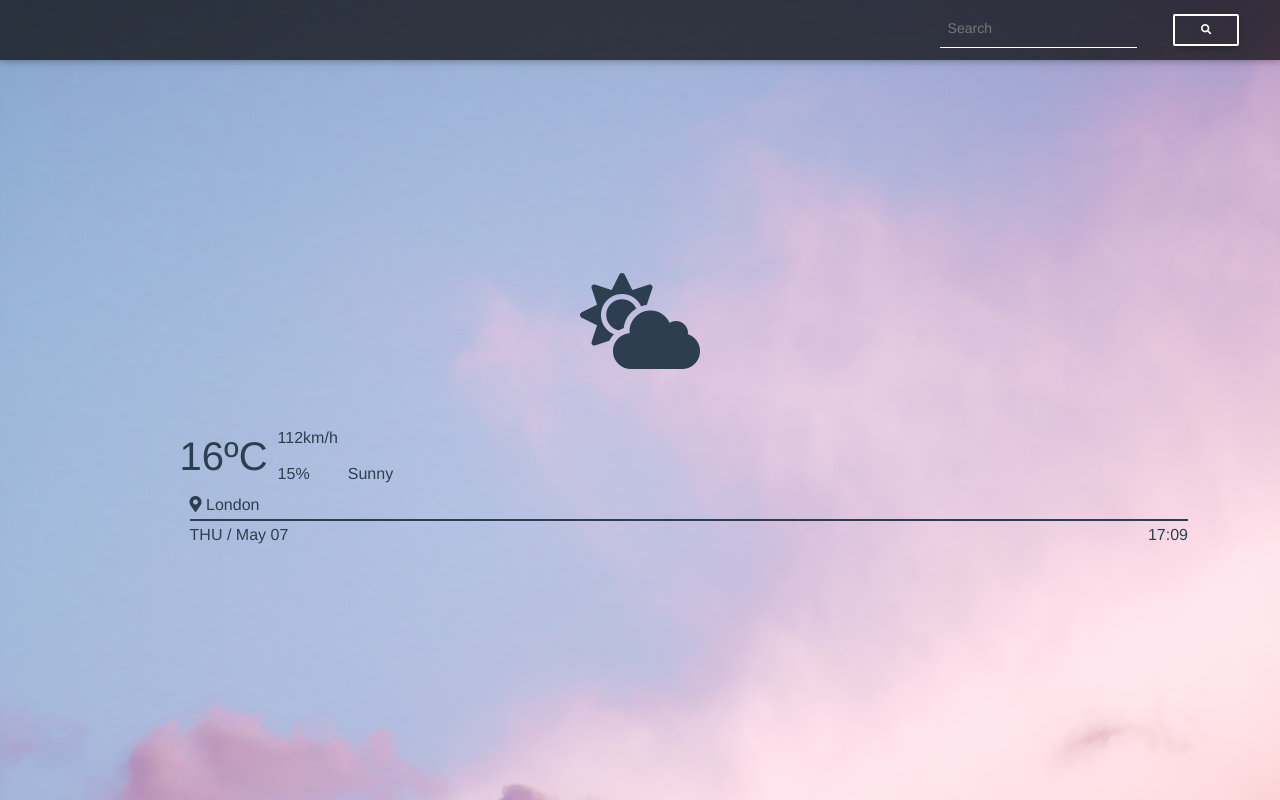
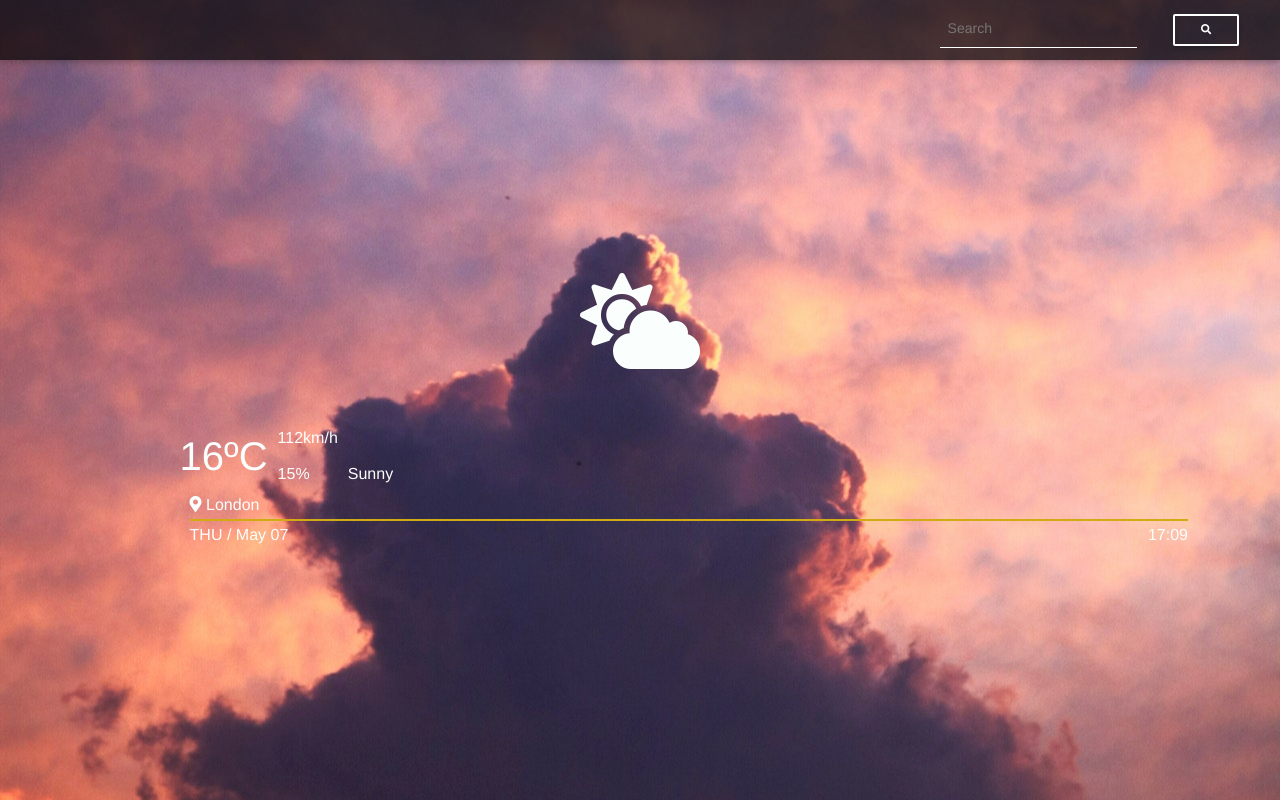
Before and after one commit to mateuszlubianka1993/weather-vue, a Vue app: page / in a window 1280 px wide. Built offline with nearby package versions, Linux system fonts and the light colour scheme.

Commit message:
Change images/styles depending day or night

```diff
--- a/src/components/CurrentDay.vue
+++ b/src/components/CurrentDay.vue
@@ -1,8 +1,8 @@
 <template>
-  <div class="current-day d-flex align-items-center">
+  <div class="current-day d-flex align-items-center" v-bind:class = "(timeOfDay === 'day') ? 'day' : 'night'">
     <div class="weather-container container">
       <div class="weather-icon text-center">
-        <i class="fas fa-cloud-sun"></i>
+        <i v-if="timeOfDay === 'day'" class="fas fa-cloud-sun"></i>  <i v-else class="fas fa-cloud-moon"></i>
       </div>
       <div class="weather-data container">
         <div class="row">
@@ -37,26 +37,54 @@
 
 <script>
 export default {
-  name: 'CurrentDay'
+  name: 'CurrentDay',
+  data: function() {
+    return {
+      timeOfDay: 'day'
+    }
+  },
+  methods: {
+    dayOrNight() {
+      const time = new Date().getHours();
+      // const time = 23;
+
+      if(time >= 18 || time < 5) {
+
+        this.timeOfDay = 'night'
+      } else {
+
+        this.timeOfDay = 'day'
+      }
+    }
+  },
+  created: function () {
+    this.dayOrNight();
+  }
 }
 </script>
 
 <style scoped>
   .weather-container{
     padding: 7px;
-    /* background-color: red; */
   }
   .weather-icon {
     margin-bottom: 25px;
   }
   .current-day {
-    background-color: green;
-    /* Zdjęcie autorstwa Darius Krause z Pexels */
-    background-image: url('../assets/day.jpg');
     background-size: cover;
     background-position: center;
     background-repeat: no-repeat;
     min-height: 100vh;
+  }
+  .night {
+    /* Zdjęcie autorstwa eberhard grossgasteiger z Pexels */
+    background-image: url('../assets/night.jpg');
+    color: #fafffd;
+  }
+  .day {
+    /* Zdjęcie autorstwa Disha Sheta z Pexels */
+    background-image: url('../assets/day.jpg');
+    color: #fafffd;
   }
   .weather-icon {
     font-size: 6rem;
@@ -66,10 +94,8 @@ export default {
   }
   .data-box {
     padding: 5px;
-    /* border: 1px solid black; */
   }
   .data-box {
-    /* font-size: 0.9rem; */
   }
   .temperature {
     font-size: 2.5rem;
@@ -79,6 +105,6 @@ export default {
     padding-bottom: 2px;
   }
   .location-box:first-of-type {
-    border-bottom: 2px solid #2c3e50;
+    border-bottom: 2px solid #d1ab13;
   }
 </style>
```
Also changed, not shown: src/assets/day.jpg, src/assets/night.jpg (added).
